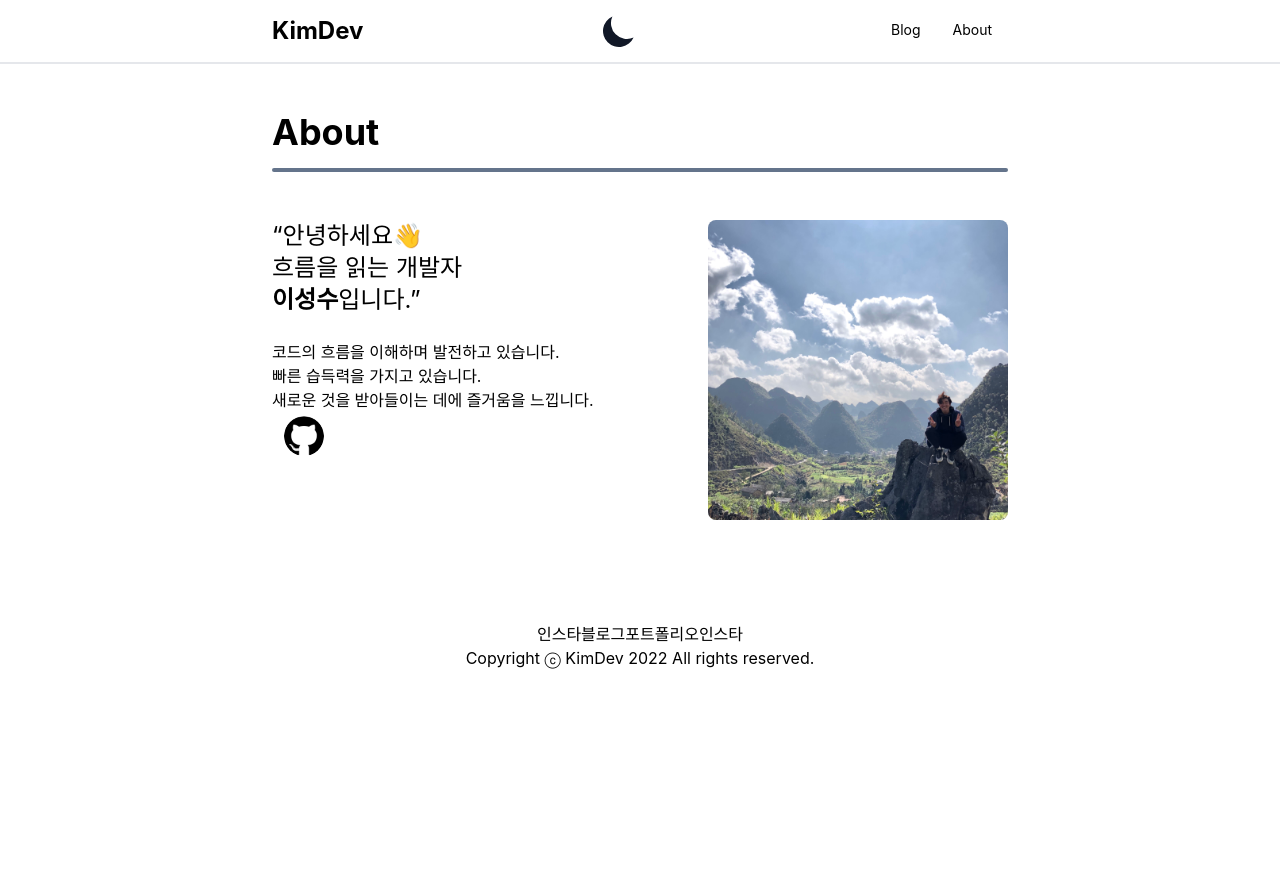
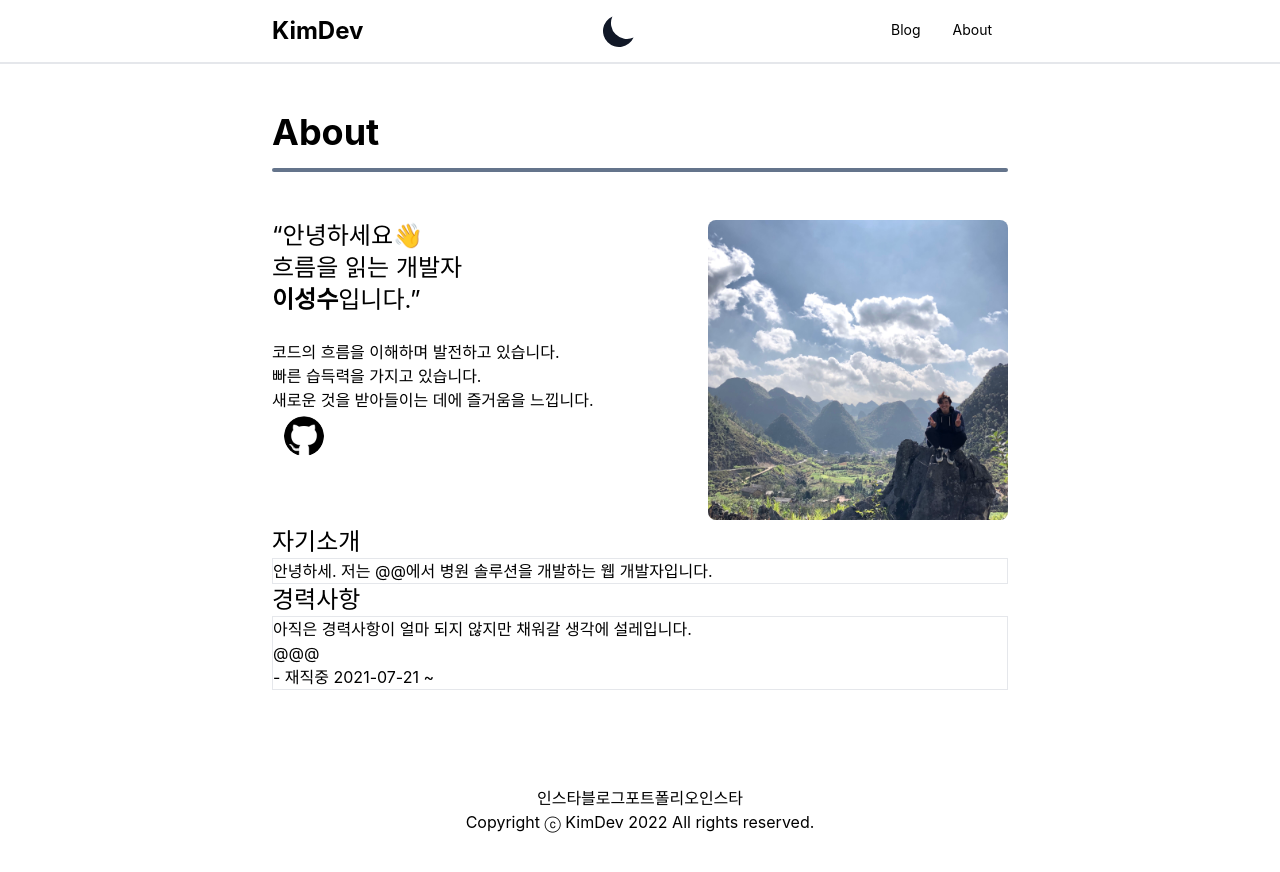
Before and after one commit to seongsoo96/blog, a Next.js app: page /about in a window 1280 px wide. Shown: the top 872 px of the page. Before the commit the page ends 800 px from the top, so only its background shows below. Built offline with nearby package versions, Linux system fonts and the light colour scheme.

Commit message:
feat: add layout about page roughly in about.tsx

```diff
--- a/pages/about.tsx
+++ b/pages/about.tsx
@@ -71,9 +71,24 @@ export default function About() {
 						width={300}
 						height={300}
 						className="rounded-lg"
-						// layout="fixed"
+						layout="fixed"
 					/>
 				</div>
+			</div>
+			<h1>자기소개</h1>
+			<div className="border w-full">
+				<p>
+					안녕하세. 저는 @@에서 병원 솔루션을 개발하는 웹
+					개발자입니다.
+				</p>
+			</div>
+			<h1>경력사항</h1>
+			<div className="border w-full">
+				<p>
+					아직은 경력사항이 얼마 되지 않지만 채워갈 생각에 설레입니다.
+				</p>
+				<h3>@@@</h3>
+				<p>- 재직중 2021-07-21 ~</p>
 			</div>
 		</>
 	);
```
